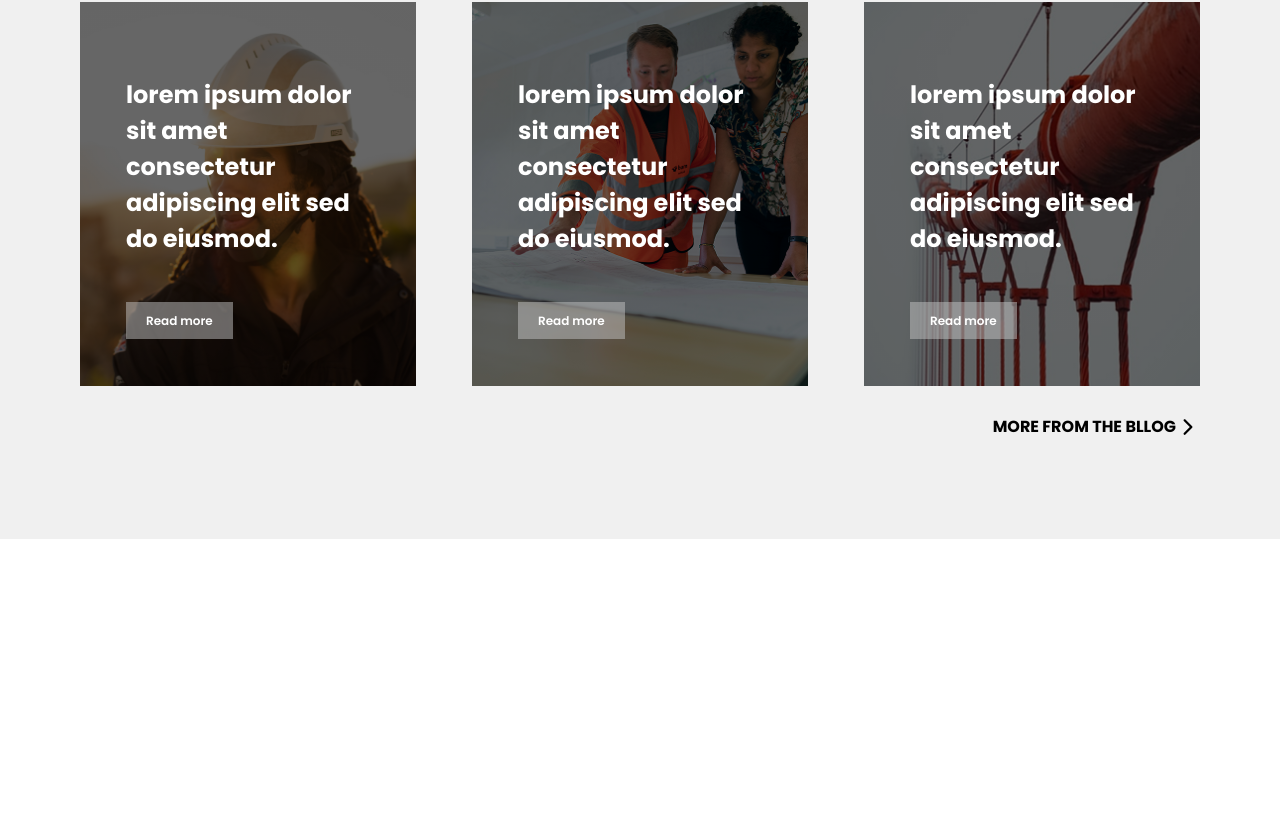
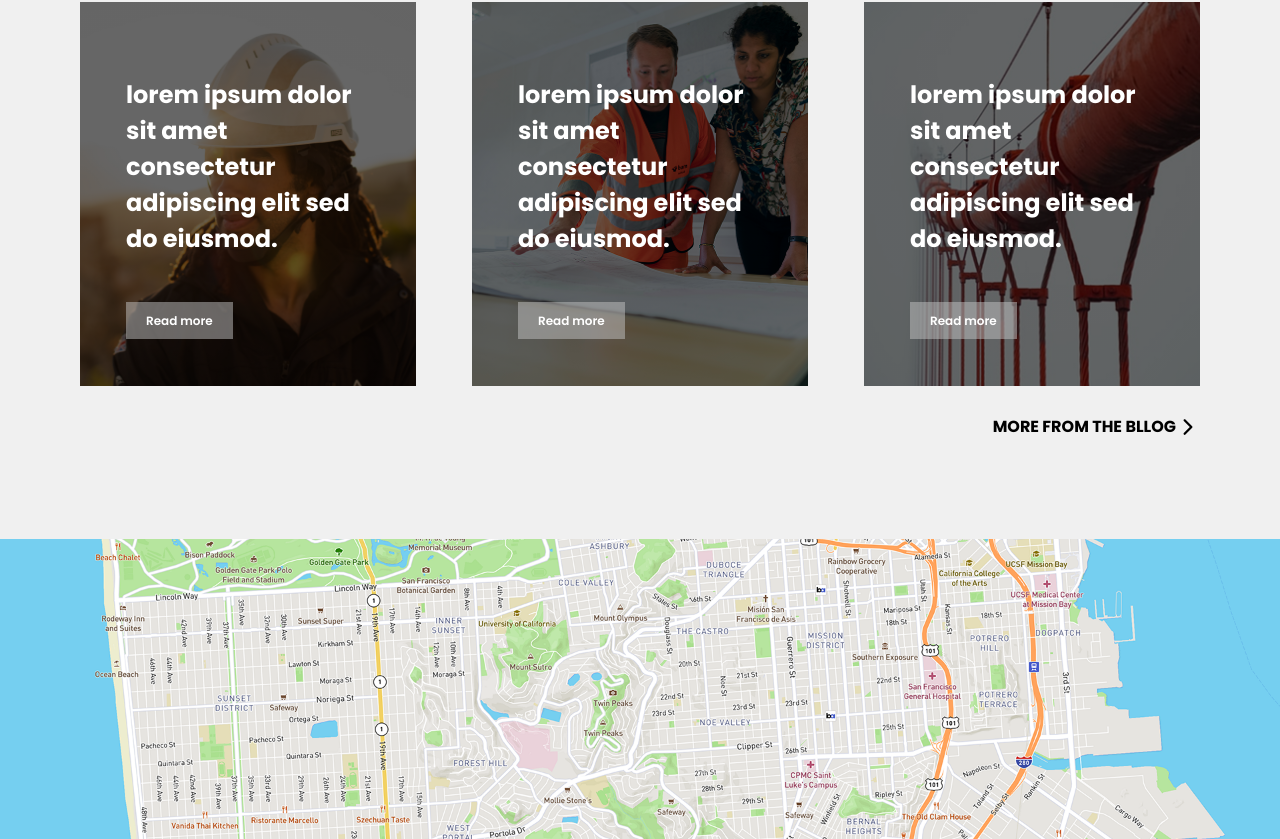
Before and after one commit to sakibtamim/assignment-42-petroil, a React (Vite) app: page / in a window 1280 px wide. Shown: the part 3704-4543 px from the top of the page. Before the commit the page ends 4243 px from the top, so only its background shows below. Built offline with nearby package versions, Linux system fonts and the light colour scheme.

Commit message:
Add Location component and integrate it into App; include map image

```diff
--- a/src/App.jsx
+++ b/src/App.jsx
@@ -5,6 +5,7 @@ import Gallery from "./components/Gallery";
 
 import Header from "./components/Header";
 import LearnAbout from "./components/LearnAbout";
+import Location from "./components/Location";
 import Menu from "./components/Menu";
 import Service from "./components/Service";
 import Wellcome from "./components/Wellcome";
@@ -21,6 +22,7 @@ function App() {
       <LearnAbout />
       <BrandLogo />
       <Blog />
+      <Location />
     </>
   );
 }
--- /dev/null
+++ b/src/components/Location.jsx
@@ -0,0 +1,12 @@
+import React from "react";
+import MapImg from "../assets/map.png";
+
+const Location = () => {
+  return (
+    <div className="w-full">
+      <img src={MapImg} alt="" />
+    </div>
+  );
+};
+
+export default Location;
```
Also changed, not shown: src/assets/map.png (added).
